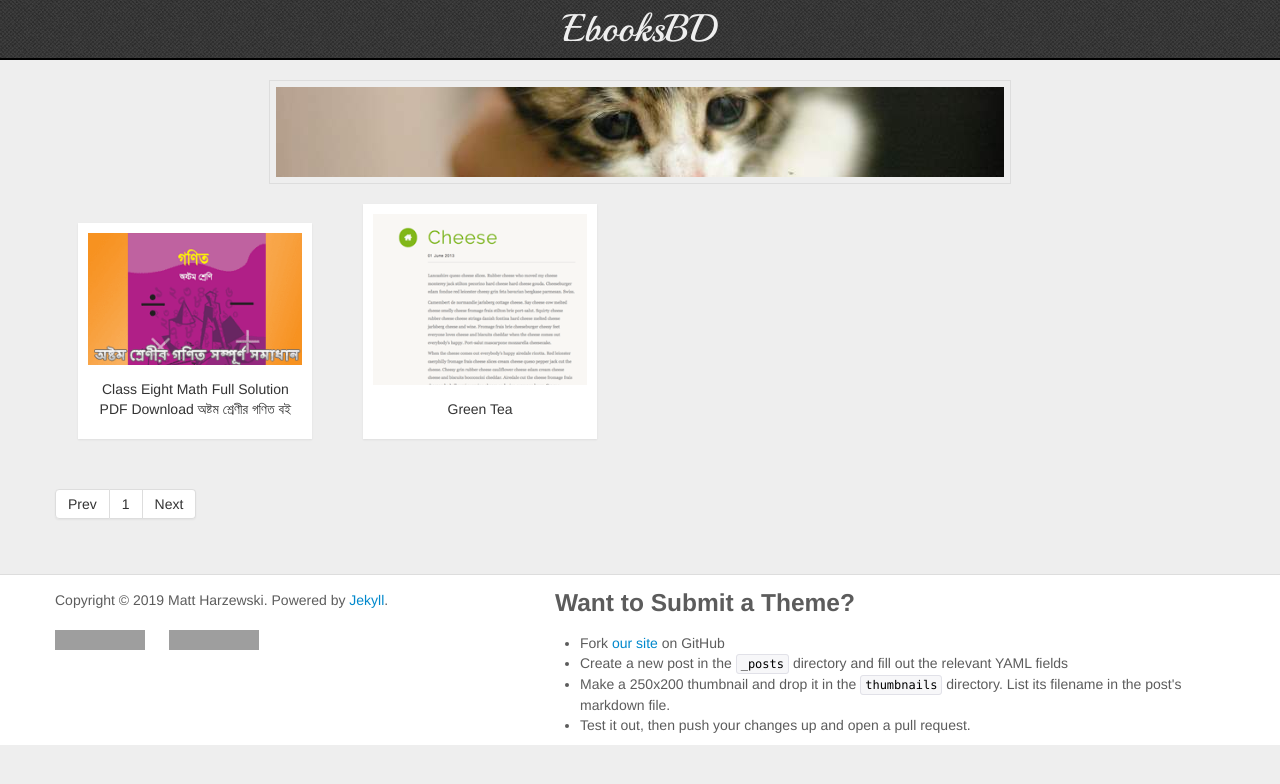
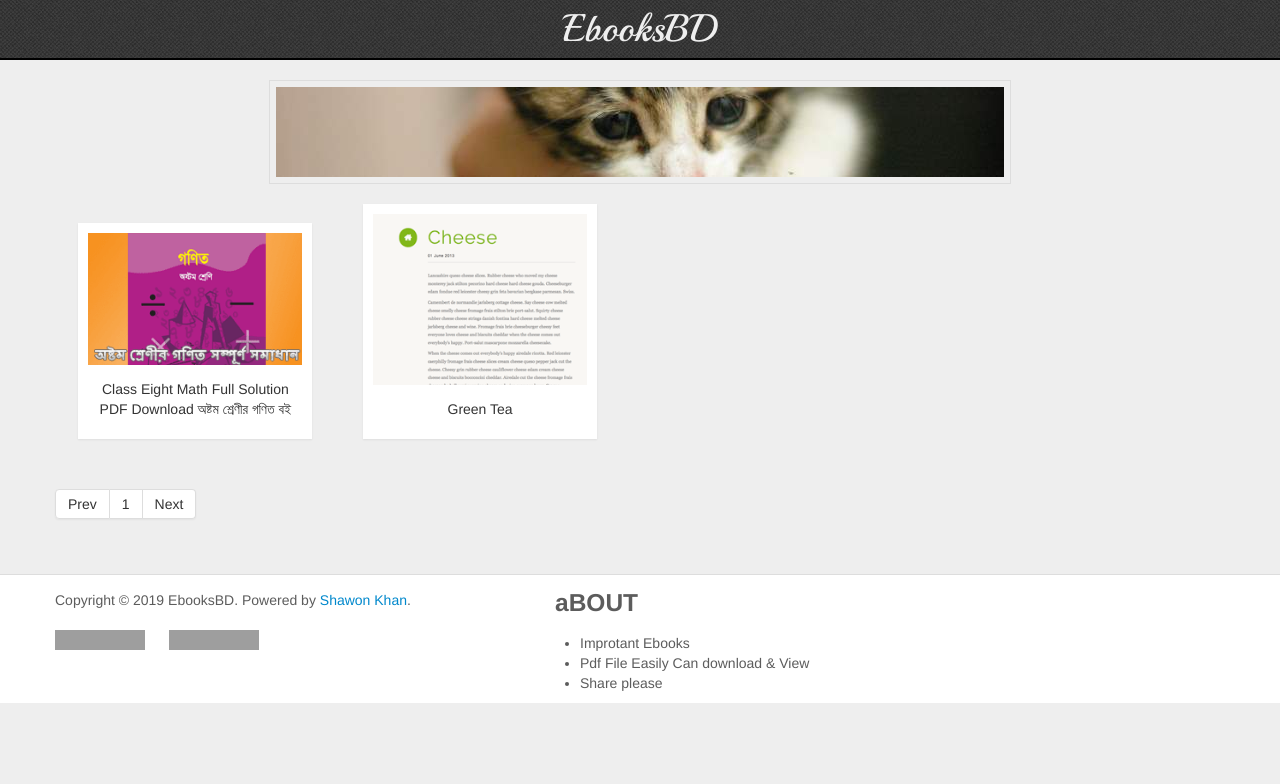
Before and after one commit to musicsbd/musicsbd.github.io, a Jekyll site: the page built from index.html, in a window 1280 px wide. Shown: the top 784 px of the page. Built offline with Jekyll 4.4.1, drawn with Linux system fonts in a browser that asks for light colours; Markdown is read by kramdown in place of the engine named in the settings; the list of posts is cut into pages by our own code; grey boxes are pictures that could not be loaded.

Commit message:
Update default.html

```diff
--- a/_layouts/default.html
+++ b/_layouts/default.html
@@ -92,7 +92,7 @@
       <div class="row">
 
         <div class="span5 copyright">
-          Copyright &copy; {{ site.time | date: '%Y' }} Matt Harzewski. Powered by <a href="http://jekyllrb.com">Jekyll</a>.
+          Copyright &copy; {{ site.time | date: '%Y' }} EbooksBD. Powered by <a href="fb.com/shawon.khan123">Shawon Khan</a>.
           <br /><br />
           <iframe src="http://ghbtns.com/github-btn.html?user=mattvh&repo=jekyllthemes&type=fork&count=true" allowtransparency="true" frameborder="0" scrolling="0" width="110" height="20"></iframe>
           <iframe src="http://ghbtns.com/github-btn.html?user=mattvh&repo=jekyllthemes&type=watch&count=true" allowtransparency="true" frameborder="0" scrolling="0" width="110" height="20"></iframe>
@@ -100,12 +100,12 @@
         </div>
 
         <div class="span7">
-          <h3>Want to Submit a Theme?</h3>
+          <h3>aBOUT</h3>
           <ul>
-            <li>Fork <a href="https://github.com/mattvh/jekyllthemes" target="_blank">our site</a> on GitHub</li>
-            <li>Create a new post in the <code>_posts</code> directory and fill out the relevant YAML fields</li>
-            <li>Make a 250x200 thumbnail and drop it in the <code>thumbnails</code> directory. List its filename in the post's markdown file.</li>
-            <li>Test it out, then push your changes up and open a pull request.</li>
+            <li>Improtant Ebooks</li>
+            <li>Pdf File Easily Can download & View</li>
+            <li>Share please</li>
+
           </ul>
         </div>
 
```
Also changed, not shown: other parts of _layouts/default.html (+2 -2 lines).
